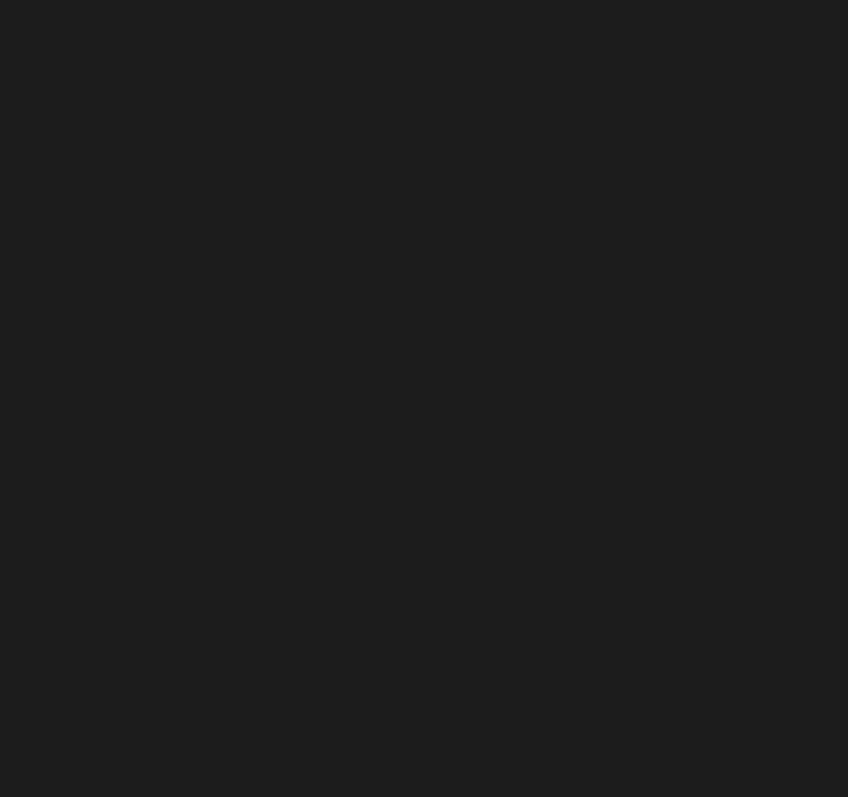
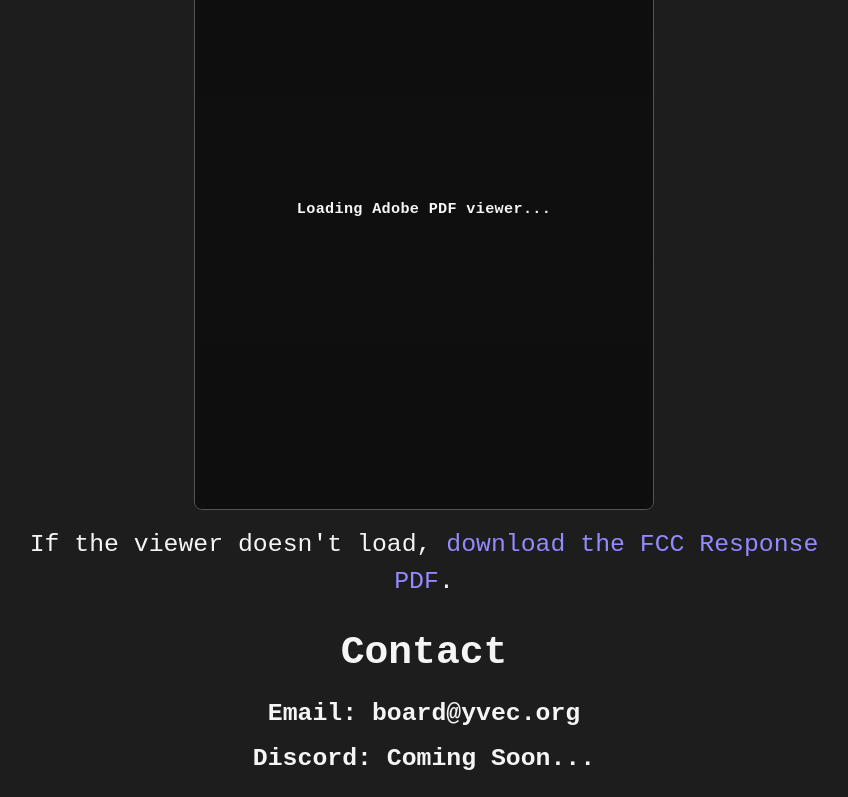
Before and after one commit to Young-Volunteer-Examiners-Club/yvec-website, a Next.js app: page / in a window 1280 px wide. Shown: the part 4243-5040 px from the top of the page, without its empty margins (216-1064 px from the left). Before the commit the page ends 4272 px from the top, so only its background shows below. Built offline with nearby package versions, Linux system fonts and the light colour scheme.

Commit message:
Add FCC Response section with PDF viewer

```diff
--- a/app/page.tsx
+++ b/app/page.tsx
@@ -227,6 +227,21 @@ export default function Home() {
           </a>
           .
         </p>
+
+        <h2 className="heading-2">FCC Response</h2>
+        <AdobePdfViewer
+          viewerId="fcc-response-viewer"
+          clientId="0dadd859722e4147861841054f37f23b"
+          fileUrl="/files/fcc-response.pdf"
+          fileName="fcc-response.pdf"
+        />
+        <p className="info">
+          If the viewer doesn&apos;t load,{" "}
+          <a className="email" href="/files/fcc-response.pdf">
+            download the FCC Response PDF
+          </a>
+          .
+        </p>
       </section>
 
       <h1 className="section-title">Contact</h1>
```
